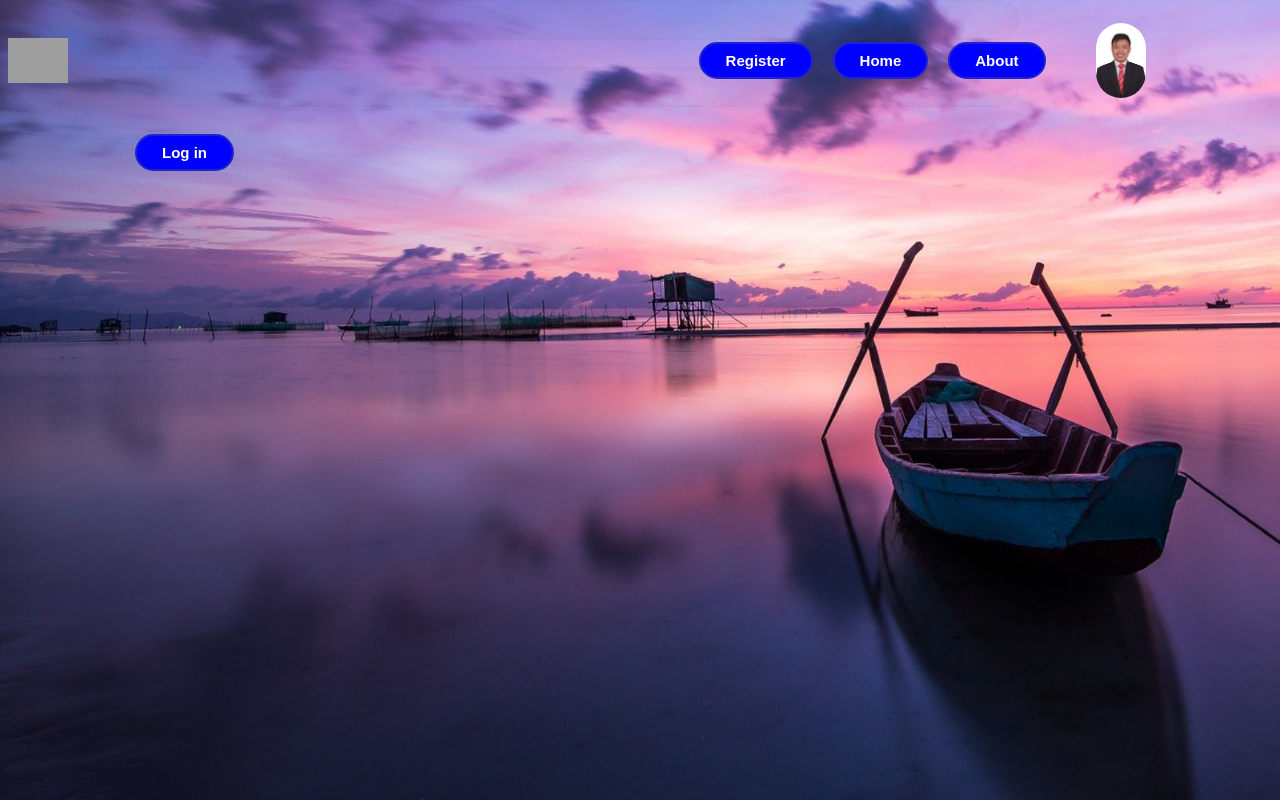
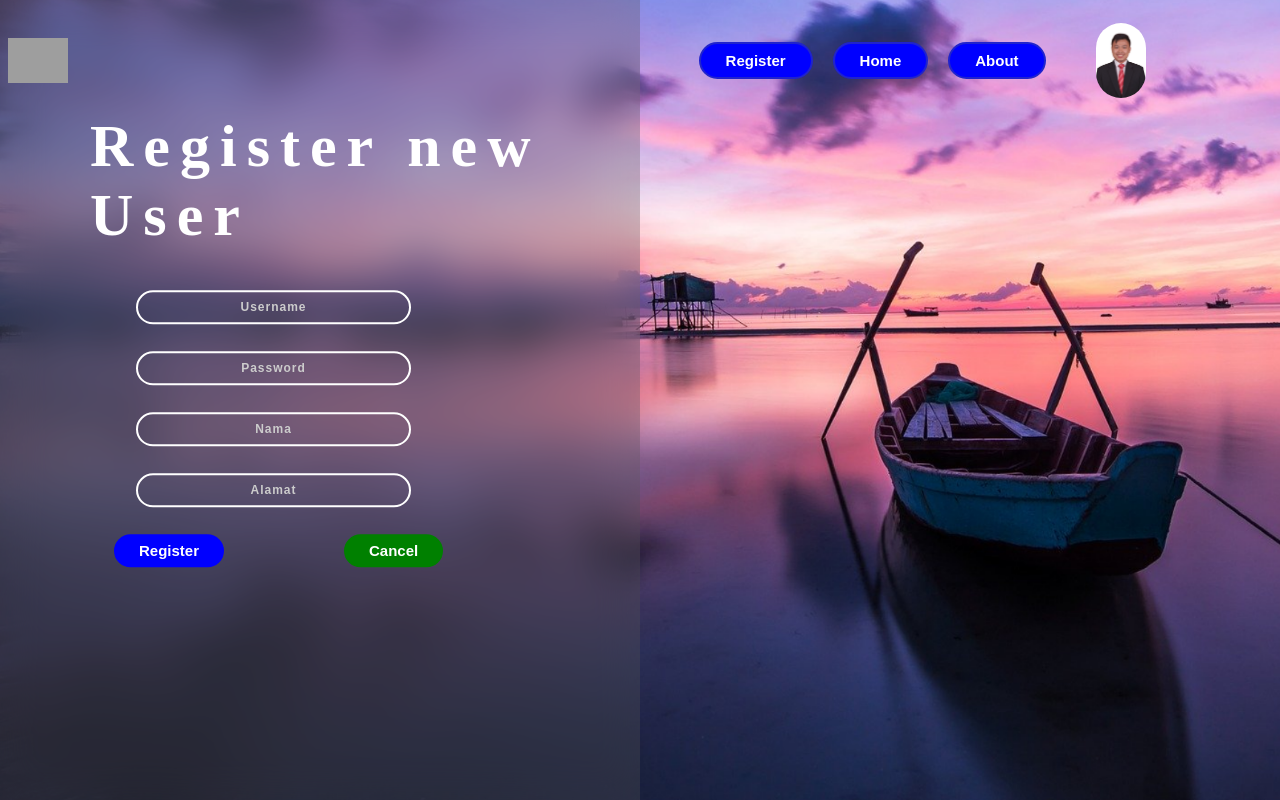
Before and after one commit to Jansen-Stanlie/Tugas-Frontend, a React (Create React App) app: page / in a window 1280 px wide. Both pictures are taken after a click on the button "Register". Built offline with nearby package versions, Linux system fonts and the light colour scheme; no server answers; grey boxes are pictures that could not be loaded.

Commit message:
Tugas-41 Register

```diff
--- a/src/component/input/input.jsx
+++ b/src/component/input/input.jsx
@@ -8,7 +8,7 @@ class Input extends Component {
 	}
 
 	render() {
-		const { name, type, value, onChange } = this.props;
+		const { name, type, value, onChange, placeholder } = this.props;
 		return (
 			<input
 				className="input-style"
@@ -17,6 +17,7 @@ class Input extends Component {
 				value={value}
 				onChange={onChange}
 				ref={(c) => (this.input = c)}
+				placeholder={placeholder}
 				required
 			/>
 		);
--- a/src/component/rowInput/rowInput.jsx
+++ b/src/component/rowInput/rowInput.jsx
@@ -7,8 +7,14 @@ class RowInput extends Component {
 		this.state = {};
 	}
 	render() {
-		const { label, nameInput, typeInput, valueInput, onChangeEvent } =
-			this.props;
+		const {
+			label,
+			nameInput,
+			typeInput,
+			valueInput,
+			onChangeEvent,
+			placeholder,
+		} = this.props;
 		return (
 			<div className="rowInput">
 				<span>{label}</span>
@@ -17,6 +23,7 @@ class RowInput extends Component {
 					type={typeInput ? typeInput : "text"}
 					value={valueInput}
 					onChange={onChangeEvent}
+					placeholder={placeholder}
 				/>
 			</div>
 		);
--- a/src/page/home/home.css
+++ b/src/page/home/home.css
@@ -6,6 +6,7 @@
 	position: absolute;
 	top: 0;
 	left: 0;
+	right: 0;
 }
 .container {
 	width: 50%;
--- a/src/page/register/register.css
+++ b/src/page/register/register.css
@@ -1,88 +1,13 @@
-#hero {
-	width: 100%;
-	height: 100vh;
-	background-image: url(../../Asset/bg1.png);
-	background-size: cover;
-	position: absolute;
-	top: 0;
-	left: 0;
+.Cancel {
+	background-color: green;
+	margin-left: 120px;
+	border: green;
 }
-.container {
-	width: 50%;
-	height: 100vh;
-	background: rgba(86, 86, 86, 0.3);
-	backdrop-filter: blur(20px);
-	position: absolute;
-	left: 0;
-	top: 0;
+.Cancel:hover {
+	color: black;
+	border: none;
 }
-.info {
-	width: 550px;
-	color: #fff;
-	position: absolute;
-	right: 0;
-	top: 40%;
-	transform: translateY(-50%);
+.Register {
+	margin-left: 24px;
+	border: none;
 }
-.info h1 {
-	font-size: 60px;
-	letter-spacing: 10px;
-}
-.info p {
-	color: #f0eef1;
-	font-size: 15px;
-	margin: 20px 0;
-	line-height: 18px;
-}
-.info input {
-	width: 50%;
-	padding: 8px 10px;
-	outline: none;
-	border: 2px solid #fff;
-	border-radius: 20px;
-	background: transparent;
-	color: #fff;
-	font-size: 12px;
-}
-::placeholder {
-	color: #ccc;
-}
-.slider {
-	display: flex;
-	align-items: center;
-	position: absolute;
-	right: 30px;
-	bottom: 50px;
-}
-#prev,
-#next {
-	width: 20px;
-	cursor: pointer;
-}
-.preview {
-	display: flex;
-	align-items: center;
-	margin: 0 60px;
-}
-.preview img {
-	width: 60px;
-	margin: 0 10px;
-	opacity: 0.5;
-}
-.preview .active {
-	display: block;
-	border: 3px solid #fff;
-	width: 100px;
-	opacity: 100%;
-}
-.active {
-	display: block;
-	border: 3px solid #fff;
-	width: 100px;
-	/* opacity: 100%; */
-}
-.info .login {
-	display: flex;
-	align-items: center;
-	color: aqua;
-}
--- a/src/page/register/register.jsx
+++ b/src/page/register/register.jsx
@@ -1,13 +1,47 @@
 import React, { Component } from "react";
 import { RowInput } from "../../component/component";
+import "./register.css";
+import SweetAlert from "sweetalert2";
+
 class Register extends Component {
 	constructor(props) {
 		super(props);
-		this.state = {};
+		this.state = {
+			username: "",
+			password: "",
+			Nama: "",
+			Alamat: "",
+		};
 	}
+	onLogin = (e) => {
+		this.setState({
+			[e.target.name]: e.target.value,
+		});
+		console.log(e.target.value, [e.target.name]);
+	};
+	onCheckRegister = () => {
+		const { dataUsers } = this.props;
+		console.log(dataUsers);
+		console.log("this.state.username", this.state.username);
+		for (let index = 0; index < dataUsers.length; index++) {
+			if (
+				this.state.username === dataUsers[index].username &&
+				this.state.password === dataUsers[index].password
+			) {
+				this.props.setNav("LogOut");
+				this.props.setStatus(true, "About");
+				this.props.setUser(dataUsers[index].name);
+				return SweetAlert.fire("Welcome", dataUsers[index].name, "success");
+			}
+		}
+		SweetAlert.fire("Warning", "Check Again username and Password", "error");
+	};
 	render() {
 		return (
 			<>
+				<div className="container">
+					<div className="info">
+						<h1>Register new User</h1>
 						<div className="main">
 							<RowInput
 								className="un"
@@ -27,14 +61,41 @@ class Register extends Component {
 								// valueInput=""
 								onChangeEvent={(e) => this.onLogin(e)}
 							/>
+							<RowInput
+								className="pass"
+								typeInput=" "
+								align="center"
+								placeholder="Nama"
+								nameInput="Nama"
+								// valueInput=""
+								onChangeEvent={(e) => this.onLogin(e)}
+							/>
+							<RowInput
+								className="pass"
+								typeInput=" "
+								align="center"
+								placeholder="Alamat"
+								nameInput="Alamat"
+								// valueInput=""
+								onChangeEvent={(e) => this.onLogin(e)}
+							/>
 							<div>
 								<button
 									// onClick={() => this.onCheckLogin()}
 									style={{ align: "center" }}
-							className="submit"
+									className="Register"
 								>
-							Log in
+									Register
 								</button>
+								<button
+									// onClick={() => this.onCheckLogin()}
+									style={{ align: "center" }}
+									className="Cancel"
+								>
+									Cancel
+								</button>
+							</div>
+						</div>
 					</div>
 				</div>
 			</>
--- a/src/template/body/body.jsx
+++ b/src/template/body/body.jsx
@@ -50,7 +50,8 @@ class Body extends Component {
 					setUser={setUser}
 				/>
 			);
-		if (page === "Register") return <Register />;
+		if (page === "Register")
+			return <Register dataUser={this.state.users} setStatus={setStatus} />;
 	};
 	render() {
 		return (
--- a/src/template/header/header.css
+++ b/src/template/header/header.css
@@ -45,3 +45,7 @@ button {
 button:hover {
 	color: red;
 }
+.sign {
+	display: block;
+	margin-left: -7000px;
+}
```
Lines whose indentation alone changed are shown as unchanged.
